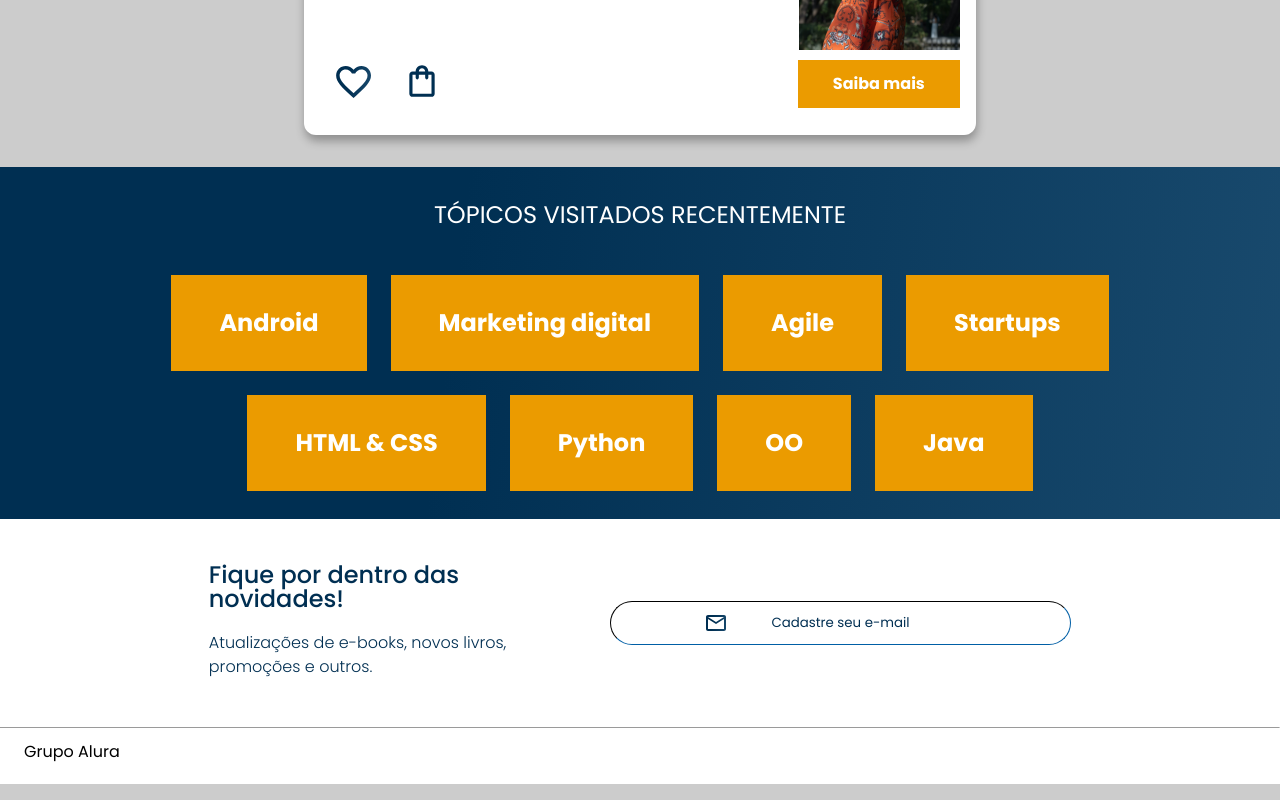
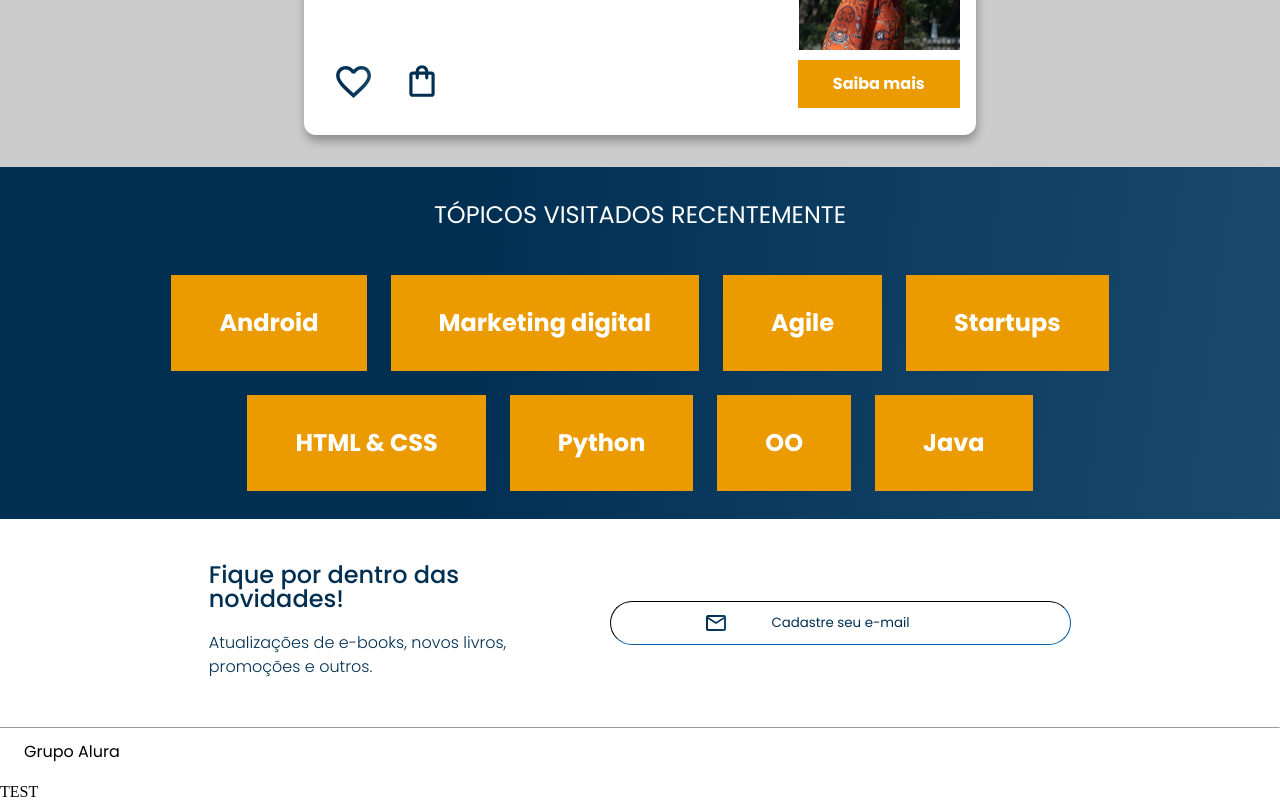
Before and after one commit to FilipeConde/aluraBooks-vue, a Vue app: page / in a window 1280 px wide. Shown: the part 1755-2555 px from the top of the page. Built offline with nearby package versions, Linux system fonts and the light colour scheme.

Commit message:
chore: create and imports FooterList.vue

```diff
--- a/src/components/Footer.vue
+++ b/src/components/Footer.vue
@@ -1,11 +1,16 @@
 <template>
   <footer class="footer">
     <h2 class="footer__title">Grupo Alura</h2>
+    <FooterList />
   </footer>
 </template>
 
 <script lang="ts">
-export default {}
+import FooterList from '@/components/FooterList.vue'
+
+export default {
+  components: { FooterList }
+}
 
 </script>
 
--- /dev/null
+++ b/src/components/FooterList.vue
@@ -0,0 +1,17 @@
+<template>
+  <div class="container">
+    TEST
+  </div>
+</template>
+
+<script lang="ts">
+export default {
+  data() {
+
+  }
+}
+</script>
+
+<style scoped>
+
+</style>
```
